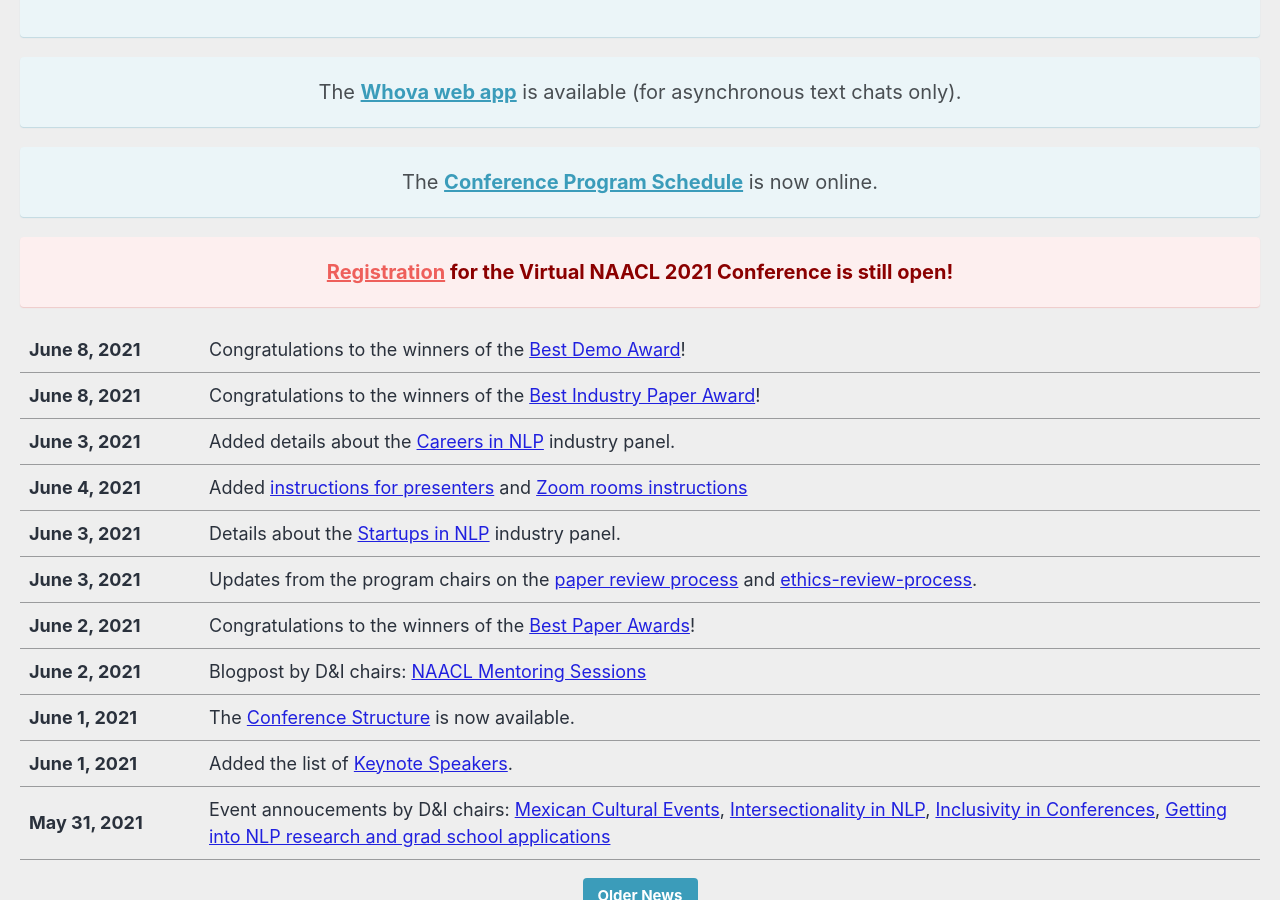
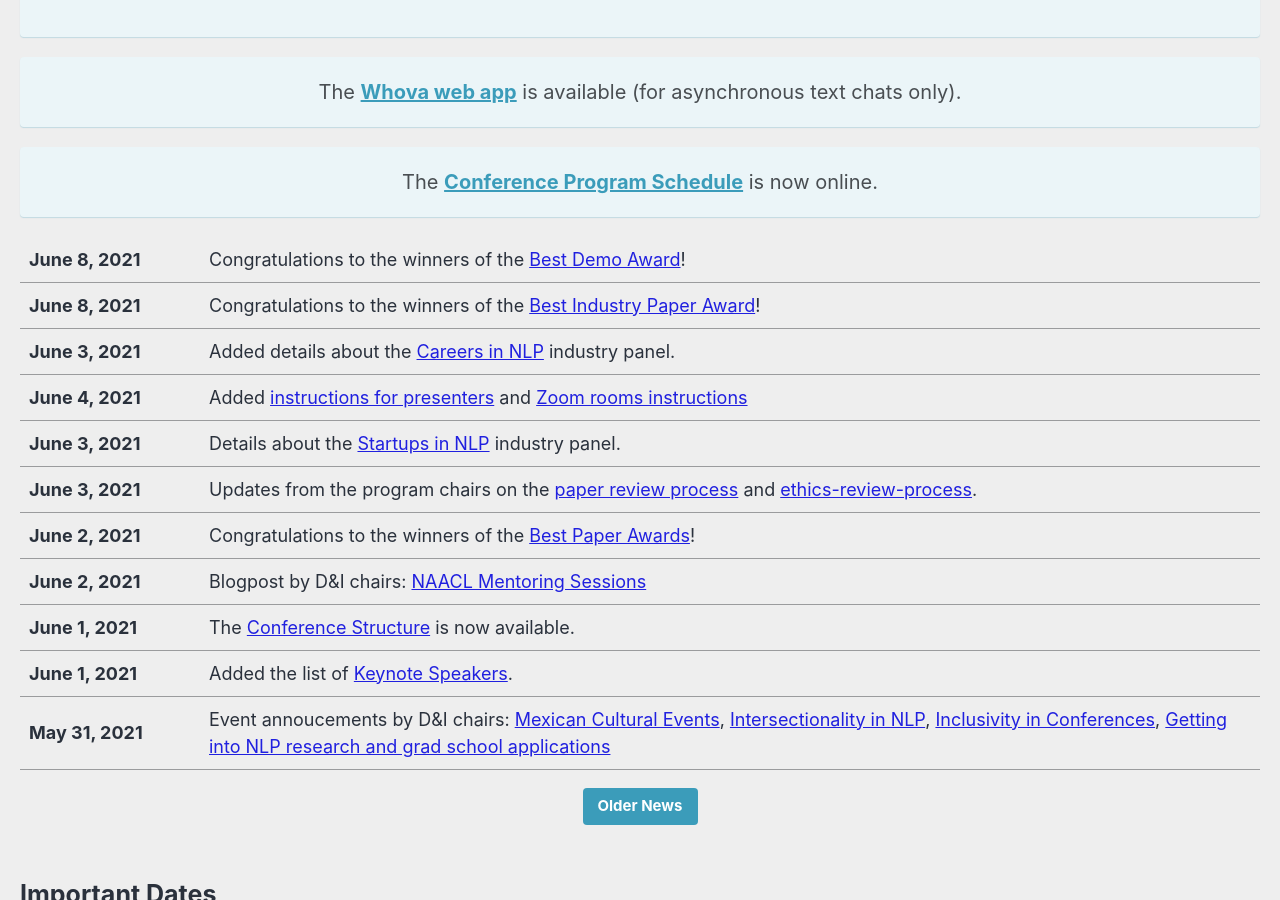
Before and after one commit to naacl-org/naacl-2021-website, a Jekyll site: the page built from _pages/home.md, in a window 1280 px wide and 900 px high, scrolled down 702 px. Built offline with Jekyll 4.4.1, drawn with Linux system fonts in a browser that asks for light colours; cached includes are drawn as plain includes; nearby versions of some CDN libraries; comment, search, counter and statistics services are not loaded.

Commit message:
Removed registration from home page

```diff
--- a/_pages/home.md
+++ b/_pages/home.md
@@ -23,9 +23,6 @@
 
 The [**Conference Program Schedule**](/program/) is now online.
 {: .text-center .notice--info}
-
-<strong style="color:darkred;">[Registration](/registration/) for the Virtual NAACL 2021 Conference is still open!</strong>
-{: .text-center .notice--danger}
 
 <style>
 .news-table { font-size: .9em; table-layout: fixed; }
```
